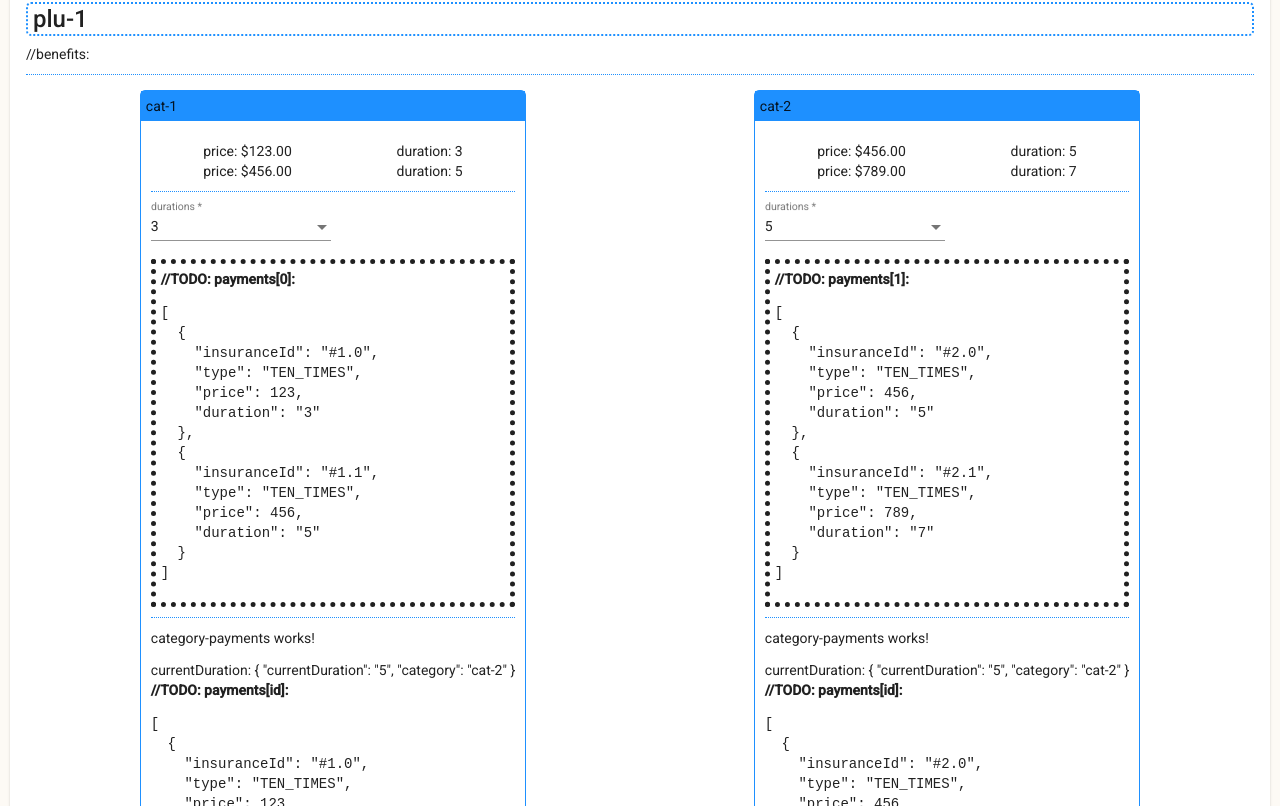
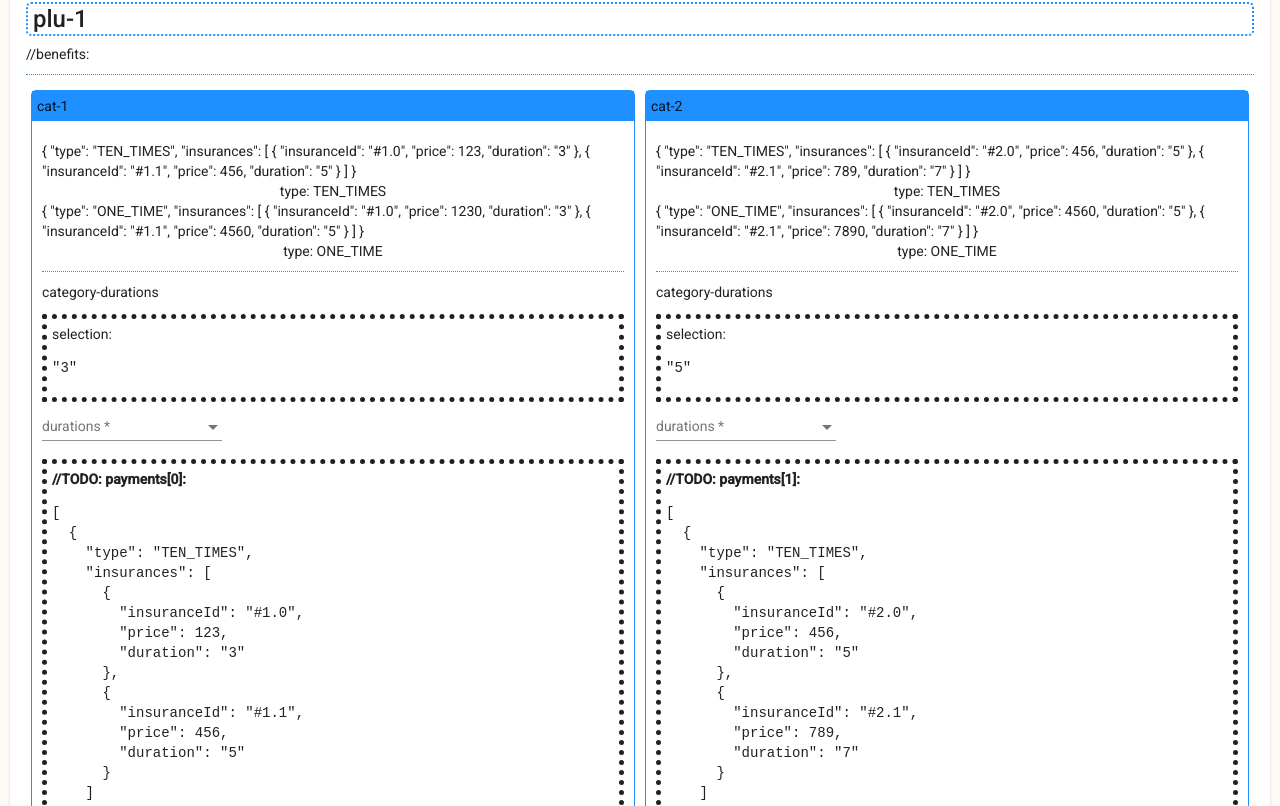
Before and after one commit to pawel-stolka/pg, an Angular app: page /products in a window 1280 px wide. Shown: the part 634-1440 px from the top of the page. Built offline with nearby package versions, Linux system fonts and the light colour scheme.

Commit message:
model changed...

```diff
--- a/src/app/common/_mocks/mockCategories.ts
+++ b/src/app/common/_mocks/mockCategories.ts
@@ -6,16 +6,34 @@ const _categories1: Category[] = [
     categoryName: 'cat-1',
     insuranceDetails: [
       {
+        type: InsuranceType.TEN_TIMES,
+        insurances: [
+          {
             insuranceId: '#1.0',
-        type: InsuranceType.TEN_TIMES,
             price: 123,
             duration: '3',
           },
           {
             insuranceId: '#1.1',
-        type: InsuranceType.TEN_TIMES,
             price: 456,
             duration: '5',
+          },
+        ],
+      },
+      {
+        type: InsuranceType.ONE_TIME,
+        insurances: [
+          {
+            insuranceId: '#1.0',
+            price: 1230,
+            duration: '3',
+          },
+          {
+            insuranceId: '#1.1',
+            price: 4560,
+            duration: '5',
+          },
+        ],
       },
     ],
   },
@@ -24,16 +42,26 @@ const _categories1: Category[] = [
     categoryName: 'cat-2',
     insuranceDetails: [
       {
-        insuranceId: '#2.0',
         type: InsuranceType.TEN_TIMES,
-        price: 456,
-        duration: '5',
+        insurances: [
+          { insuranceId: '#2.0', price: 456, duration: '5' },
+          {
+            insuranceId: '#2.1',
+            price: 789,
+            duration: '7',
+          },
+        ],
       },
       {
+        type: InsuranceType.ONE_TIME,
+        insurances: [
+          { insuranceId: '#2.0', price: 4560, duration: '5' },
+          {
             insuranceId: '#2.1',
-        type: InsuranceType.TEN_TIMES,
-        price: 789,
+            price: 7890,
             duration: '7',
+          },
+        ],
       },
     ],
   },
@@ -44,16 +72,15 @@ const _categories2: Category[] = [
     categoryName: 'cat-3',
     insuranceDetails: [
       {
-        insuranceId: '#1.0',
         type: InsuranceType.TEN_TIMES,
-        price: 901,
-        duration: '9',
-      },
+        insurances: [
+          { insuranceId: '#1.0', price: 901, duration: '9' },
           {
             insuranceId: '#1.1',
-        type: InsuranceType.TEN_TIMES,
             price: 1024,
             duration: '11',
+          },
+        ],
       },
     ],
   },
--- a/src/app/features/products/categories/categories.component.html
+++ b/src/app/features/products/categories/categories.component.html
@@ -5,8 +5,7 @@
       <category-detail
         *ngFor="let detail of category.insuranceDetails"
         [detail]="detail"
-        [price]="detail.price"
-        [duration]="detail.duration"
+
       ></category-detail>
 
       <div class="divider"></div>
@@ -31,7 +30,7 @@
         ></category-payments>
       </ng-container>
 
-      <ng-container *ngIf="_durationsValues.length">
+      <!-- <ng-container *ngIf="_durationsValues.length">
         <div class="select">
           <form [formGroup]="_durationsForm">
             <mat-form-field class="full-width">
@@ -46,7 +45,7 @@
             </mat-form-field>
           </form>
         </div>
-      </ng-container>
+      </ng-container> -->
     </div>
   </div>
 </div>
--- a/src/app/features/products/categories/categories.component.scss
+++ b/src/app/features/products/categories/categories.component.scss
@@ -32,14 +32,7 @@
   }
 }
 
-.help {
-  border: 5px dotted;
-  padding: 5px;
-}
-.hop {
-  border: 3px dotted magenta;
-  padding: 5px;
-}
+
 
 .mat-card {
   margin: 5px;
--- a/src/app/features/products/categories/categories.component.ts
+++ b/src/app/features/products/categories/categories.component.ts
@@ -18,87 +18,46 @@ export class CategoriesComponent {
   // products$: Observable<Product[]>;
   categories$: Observable<any>;
   durations$: Observable<string[]>;
-  durationsForm: FormGroup;
+  durationsForm: FormGroup = this.fb.group({
+    durations: [null, Validators.required],
+  });
   currentDuration: any;
 
   payments$: Observable<any[]>;
 
-  _durations$: Observable<string[]>;
-  _durationsForm: FormGroup;
-  _durationsValues: string[] = [];
+  // _durations$: Observable<string[]>;
+  // _durationsForm: FormGroup;
+  // _durationsValues: string[] = [];
 
   constructor(private fb: FormBuilder, private productService: ProductService) {
     this.productsForm = this.fb.group({
       products: [null, Validators.required],
     });
+
     this.categories$ = this.productService.products$.pipe(
-      tap((products) => {
-        // console.log('%c[this.categories]', Colors.INFO, this.categories);
-        // console.log('%c[product]', Colors.BIG_GREY, this.product);
-        // console.log('%c[RAW products]', Colors.BIG_GREY, products);
-      }),
-      map((products) => {
-        let categories = products.find(
-          ({ plu }) => plu === this.product.plu
-        )?.categories;
-
-        return categories;
-      }),
-      // tap((categories) => {
-      //   console.log(
-      //     '%c[CategoriesComponent] categories AFTER',
-      //     Colors.BIG_YELLOW,
-      //     categories
-      //   );
-      // })
-    );
-    this.durationsForm = this.fb.group({
-      durations: [null, Validators.required],
-    });
-
-    this.durations$ = this.categories$.pipe(
-      // map((categories: any) => categories.map((x: any, index: number) => ({
-      //   durations: x.durations,
-      //   index
-      // }))),
-      // tap((v: any) => console.log('INDEX', v)),
-      // map((x: any) => {
-      //   let length = x.length
-      //   console.log(`%c[durations | v | length: ${length}}`, Colors.BIGBIG_BLUE, x);
-      //   // let res = x.map((v: any) => ({
-      //   //   durations: v.durations,//.map(((x: any) => x.durations));
-      //   //   index: v.index
-      //   // }))
-      //   // let index = x.map(((x: any) => x.index));
-      //   // console.log(`%c[durations | res | index: ${index}]`, Colors.BIGBIG_BLUE, res);
-      //   // const toSelect = x.durations;
-      //   // console.log('%c[durations | toSelect]', Colors.BIGBIG_BLUE, toSelect);
-      //   // this.durationsForm.get('durations')?.setValue(toSelect);
-      //   return x;
-      // })
+      map(
+        (products) =>
+          products.find(({ plu }) => plu === this.product.plu)?.categories
+      )
     );
 
+    this.durations$ = this.categories$;
+
     this.payments$ = this.categories$.pipe(
-      // map((categories: any) => categories.map((x: any, index: number) => ({
-      //   durations: x.durations,
-      //   index
-      // }))),
-      // tap((v: any) => console.log('1.payments', v)),
-      map((x: any) => x.map((v: any) => v.insuranceDetails)),
-      // tap((v: any) => console.log('2.payments', v)),
-    )
+      map((x: any) => x.map((v: any) => v.insuranceDetails))
+    );
 
-    this._durationsForm = this.fb.group({
-      durations: [null, Validators.required],
-    });
-    this._durations$ = getDurations().pipe(
-      tap((x) => {
-        this._durationsValues = x;
-        const toSelect = this._durationsValues[0];
-        this._durationsForm.get('durations')?.setValue(toSelect);
-      })
-      // tap(res => console.log('res', res))
-    );
+    // this._durationsForm = this.fb.group({
+    //   durations: [null, Validators.required],
+    // });
+    // this._durations$ = getDurations().pipe(
+    //   tap((x) => {
+    //     this._durationsValues = x;
+    //     const toSelect = this._durationsValues[0];
+    //     this._durationsForm.get('durations')?.setValue(toSelect);
+    //   })
+    //   // tap(res => console.log('res', res))
+    // );
   }
 
   setDuration(event: any) {
@@ -108,10 +67,10 @@ export class CategoriesComponent {
       plu: this.product.plu,
       category: {
         categoryName: event.category,
-        currentDuration: event.currentDuration
-      }
-    }
-    this.productService.setProductDuration(pluCatDur)
+        currentDuration: event.currentDuration,
+      },
+    };
+    this.productService.setProductDuration(pluCatDur);
   }
 }
 
--- a/src/app/features/products/categories/category-detail/category-detail.component.html
+++ b/src/app/features/products/categories/category-detail/category-detail.component.html
@@ -1,5 +1,8 @@
+<div>{{ detail | json }}</div>
+
 <div class="container">
-  <!-- <div>type: {{ detail.type }}</div> -->
-  <div class="price">price: {{ detail.price | currency }}</div>
-  <div class="duration">duration: {{ detail.duration }}</div>
+  <!-- <div>category-detail</div> -->
+  <div>type: {{ detail.type }}</div>
+  <!-- <div class="price">price: {{ detail.price | currency }}</div>
+  <div class="duration">duration: {{ detail.duration }}</div> -->
 </div>
--- a/src/app/features/products/categories/category-durations/category-durations.component.html
+++ b/src/app/features/products/categories/category-durations/category-durations.component.html
@@ -1,5 +1,11 @@
-<!-- <p>category-durations works!</p> -->
+<p>category-durations</p>
 
+<div class="help">
+  <div>
+    selection:
+    <pre>{{ selection | json }}</pre>
+  </div>
+</div>
 <!-- <div class="help">
   <div *ngFor="let duration of durations.durations">
     <pre>{{ duration | json }}</pre>
--- a/src/app/features/products/categories/category-durations/category-durations.component.ts
+++ b/src/app/features/products/categories/category-durations/category-durations.component.ts
@@ -12,21 +12,28 @@ export class CategoryDurationsComponent implements OnInit {
   @Input() category: any;
   @Output() currentDuration = new EventEmitter();
 
+  selection: any;
+
   durationsForm: FormGroup;
 
   constructor(private fb: FormBuilder) {
     this.durationsForm = this.fb.group({
-      durations: [null, Validators.required],
+      durations: ['init', Validators.required],
     });
-    this.durationsForm.valueChanges.subscribe(change => {
+    this.durationsForm.valueChanges.subscribe((change) => {
       // console.log('%c durationsForm change', Colors.BIG_MAG, change);
-      this.currentDuration.emit({currentDuration: change.durations, category: this.durations.categoryName})
-    })
-
+      this.currentDuration.emit({
+        currentDuration: change.durations,
+        category: this.durations.categoryName,
+      });
+    });
   }
   ngOnInit(): void {
-    const toSelect = this.durations.durations[0];
-    // console.log('%c[durations | toSelect]', Colors.BIGBIG_BLUE, toSelect);
+    console.log('%c[durations | CHECK]', Colors.BIG_YELLOW, this.durations);
+    // const toSelect = this.durations.durations[0];
+    const toSelect = this.durations.insuranceDetails[0].insurances[0].duration
+    this.selection = this.durations.insuranceDetails[0].insurances[0].duration
+    console.log('%c[durations | toSelect]', Colors.BIGBIG_BLUE, toSelect);
     this.durationsForm.get('durations')?.setValue(toSelect);
   }
 }
--- a/src/app/services/product.service.ts
+++ b/src/app/services/product.service.ts
@@ -20,8 +20,6 @@ export class ProductService {
   private _productsStateSubj = new BehaviorSubject<PluCats[]>([]);
   productsState$: Observable<PluCats[]> =
     this._productsStateSubj.asObservable();
-  // private _productsStateSubj = new BehaviorSubject<any[]>([]);
-  // productsState$: Observable<any[]> = this._productsStateSubj.asObservable();
 
   get productState() {
     return this._productsStateSubj.value;
@@ -31,8 +29,6 @@ export class ProductService {
     this.products$ = this.getProducts$();
   }
 
-  init() {}
-
   setProductDuration(pluCatDur: PluCatDur) {
     console.log('%c[this.setProductDuration]', Colors.BIG_BLUE, pluCatDur);
 
@@ -41,17 +37,24 @@ export class ProductService {
   }
 
   getProducts$(): Observable<Product[]> {
+    // getProducts$(): Observable<any[]> {
+    let DEFAULT_TYPE_ID = 0;
     return of(mockProducts).pipe(
-      // tap((products) => console.log('products', products)),
+      tap((products) => console.log('products', products)),
       map((products) =>
         products.map((p) => ({
           ...p,
           categories: p.categories.map((c) => ({
             ...c,
-            durations: c.insuranceDetails.map(({ duration }) => duration),
+            insuranceDetails: c.insuranceDetails.map((det) => ({
+              type: det.insurances.map((_) => det.type)[DEFAULT_TYPE_ID],
+              insurances: det.insurances,
+            })),
+            // durations: c.insuranceDetails.map(({ duration }) => duration),
           })),
         }))
-      )
+      ),
+      shareReplay()
       // tap((products) => console.log('products AFTER', products))
     );
   }
--- a/src/styles.scss
+++ b/src/styles.scss
@@ -18,3 +18,12 @@ body {
   border-top: 1px dotted dodgerblue;
   margin: 10px 0;
 }
+
+.help {
+  border: 5px dotted;
+  padding: 5px;
+}
+.hop {
+  border: 3px dotted magenta;
+  padding: 5px;
+}
```
Also changed, not shown: src/app/common/models.ts (+5 -3 lines). Lines whose indentation alone changed are shown as unchanged.
